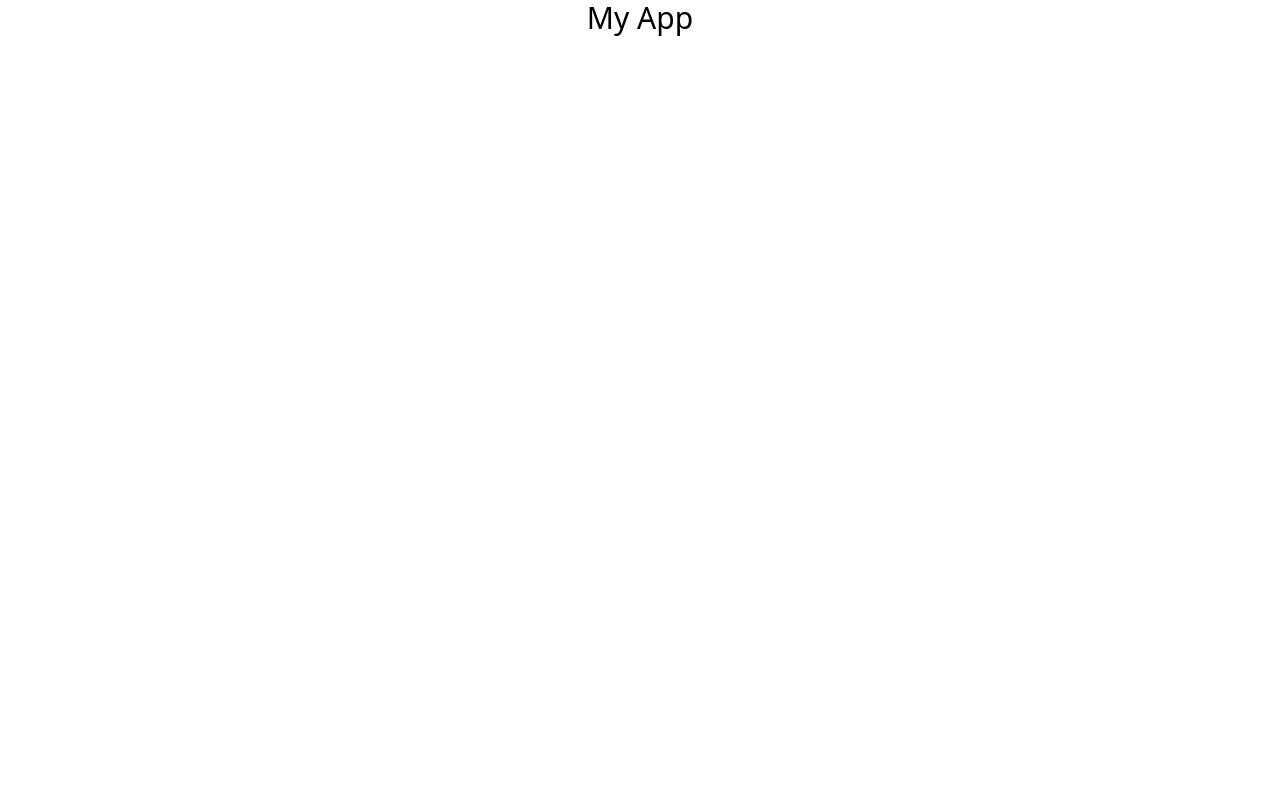
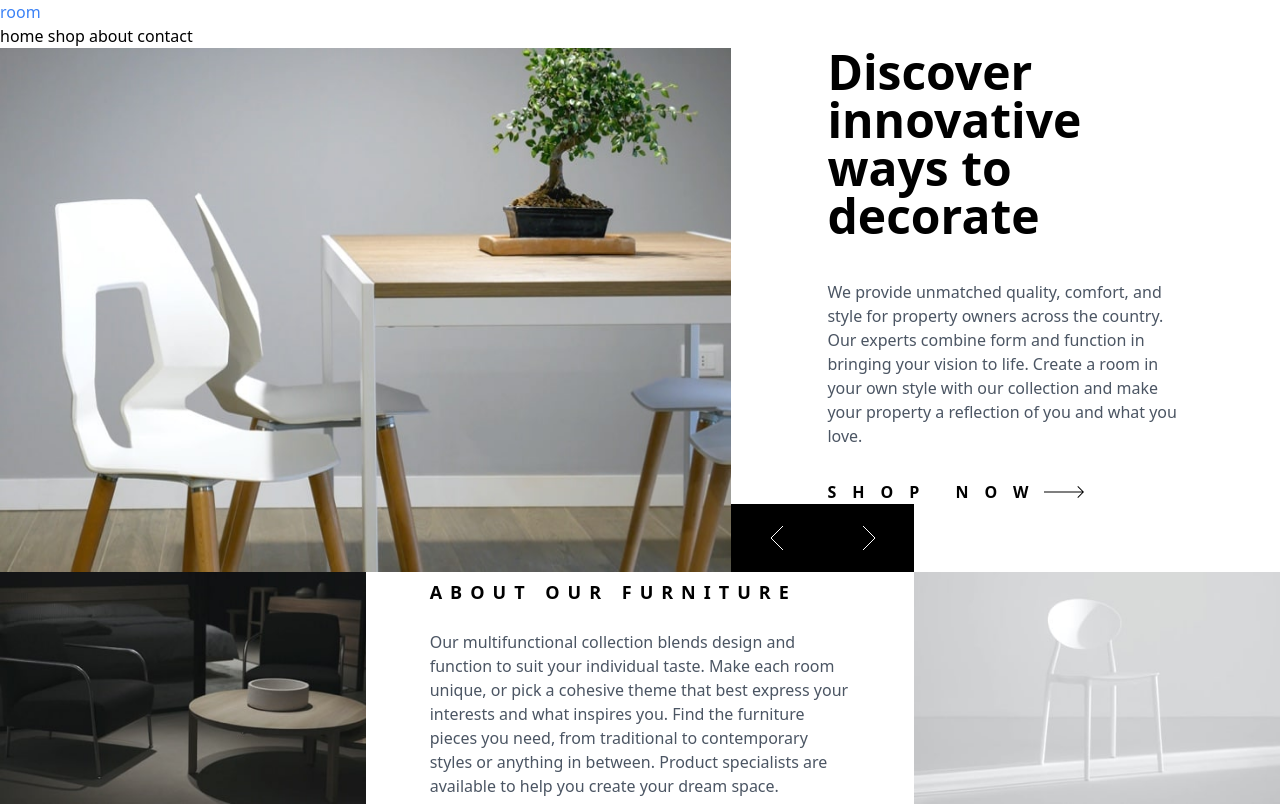
Before and after one commit to rolandoarellano69/react-grid-css, a React (Vite) app: page / in a window 1280 px wide. Built offline with nearby package versions, Linux system fonts and the light colour scheme.

Commit message:
Grid-CSS-V0.1

```diff
--- a/src/App.jsx
+++ b/src/App.jsx
@@ -1,9 +1,60 @@
+import ImgHero1 from './assets/images/desktop-image-hero-1.jpg'
+import ImgAbout1 from './assets/images/image-about-dark.jpg'
+import ImgAbout2 from './assets/images/image-about-light.jpg'
+import IconArrowShop from './components/icons/IconArrowShop'
+import IconPrev from './components/icons/IconPrev'
+import IconNext from './components/icons/IconNext'
 const App = () => {
-  return (
+  return <div>
+    <nav>
+      <a href="#" className="text-blue-500"> room</a>
+      <div>
+        <a href="#"> home</a>
+        <a href="#"> shop</a>
+        <a href="#"> about</a>
+        <a href="#"> contact</a>
+      </div>
+    </nav>
+    <header className='grid grid-cols-1 lg:grid-cols-7 lg:grid-rows-[10fr_1.5fr]'>
+      <img src={ImgHero1} alt="" className='lg:col-span-4 lg:row-span-2 w-full h-full' />
+      <article className='lg:col-span-3 lg:px-24 flex-col justify-center items-start'>
+        <h1 className='font-bold text-5xl mb-10'>
+          Discover innovative ways to decorate</h1>
+        <p className='text-gray-600 mb-8 '> We provide unmatched quality, comfort, and style for property owners across the country.
+          Our experts combine form and function in bringing your vision to life. Create a room in your
+          own style with our collection and make your property a reflection of you and what you love.</p>
+        <button className='flex items-center hover:fill-gray-400 fill-black'>
+          <span className='font-bold text-base uppercase tracking-[1rem] hover:text-gray-400'>shop now</span>
+          <IconArrowShop />
+        </button>
+      </article>
+      <div className='bg-black text-teal-50 flex'>
+        <button className='mx-auto'>
+          <IconPrev />
+        </button>
+        <button className='mx-auto'>
+          <IconNext />
+        </button>
+      </div>
+    </header>
+    <main className='grid grid-cols-1 lg:grid-cols-7'>
+      <img src={ImgAbout1} alt="" className='lg:col-span-2 w-full h-full' />
+      <section className='lg:col-span-3 lg:px-16 flex flex-col justify-center'>
+        <h2 className='font-bold
+        text-lg uppercase tracking-[0.5rem] mb-6 '>
+          About our furniture
+        </h2>
+        <p className='text-gray-600'>Our multifunctional collection blends design and function to suit your individual taste.
+          Make each room unique, or pick a cohesive theme that best express your interests and what
+          inspires you. Find the furniture pieces you need, from traditional to contemporary styles
+          or anything in between. Product specialists are available to help you create your dream space.</p>
 
-      <h1 className="text-center text-3xl">My App</h1>
+      </section>
+
+      <img src={ImgAbout2} alt="" className='lg:col-span-2 w-full h-full' />
+    </main>
+  </div>
 
 
-  );
 }
 export default App;
--- /dev/null
+++ b/src/components/icons/IconArrowShop.jsx
@@ -0,0 +1,6 @@
+const IconArrowShop = (props) => {
+  return (<svg width={40} height={12} xmlns="http://www.w3.org/2000/svg" {...props}>
+    <path d="m34.05 0 5.481 5.527h.008v.008L40 6l-.461.465v.063l-.062-.001L34.049 12l-.662-.668 4.765-4.805H0v-1h38.206l-4.82-4.86L34.05 0z" />
+  </svg>)
+}
+export default IconArrowShop;
--- /dev/null
+++ b/src/components/icons/IconNext.jsx
@@ -0,0 +1,9 @@
+const IconNext = (props) => {
+  return (
+    <svg width={14} height={24} xmlns="http://www.w3.org/2000/svg" {...props}>
+      <path d="m1 0 12 12L1 24" stroke="#FFF" fill="none" />
+    </svg>
+  )
+
+}
+export default IconNext;
--- /dev/null
+++ b/src/components/icons/IconPrev.jsx
@@ -0,0 +1,9 @@
+const IconPrev = (props) => {
+  return(
+    <svg width={14} height={24} xmlns="http://www.w3.org/2000/svg" {...props}>
+      <path d="M13 0 1 12l12 12" stroke="#FFF" fill="none" />
+    </svg>
+  )
+}
+
+export default IconPrev;
```
Also changed, not shown: textos.html (added, +59 -0 lines), 1 other file (tests, documents, lock files or other folders).
